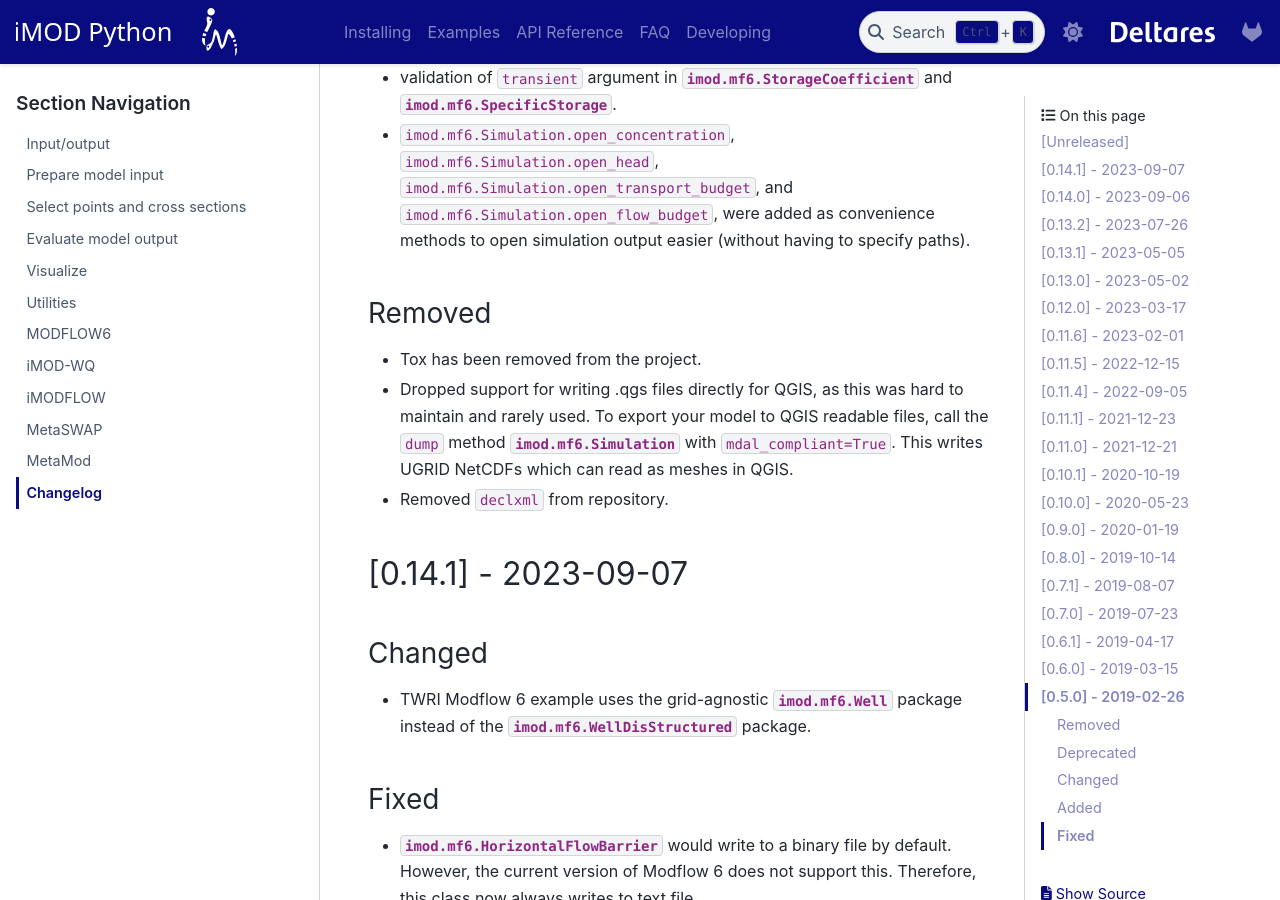
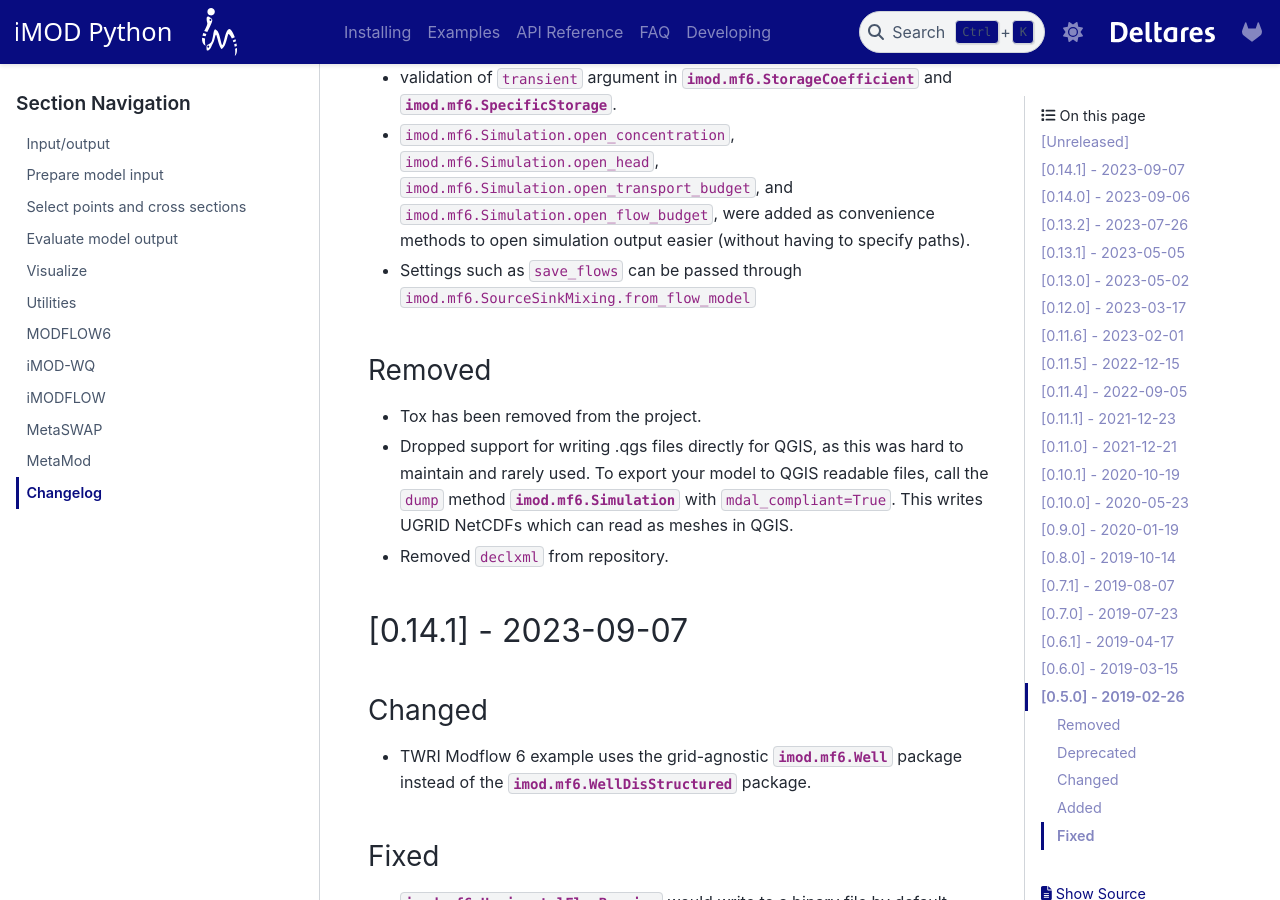
Before and after one commit to Deltares/imod-python, a Sphinx documentation site: the page built from docs/api/changelog.rst, in a window 1280 px wide and 900 px high, scrolled down 1487 px. Built offline with Sphinx 7.4.7 and the PyData theme 0.15.4, drawn with Linux system fonts in a browser that asks for light colours; pages that are not in the unit, such as notebooks, are missing from menus; cross-references to code outside the pages are shown as plain code.

Commit message:
update changelog

```diff
--- a/docs/api/changelog.rst
+++ b/docs/api/changelog.rst
@@ -56,6 +56,8 @@ Added
   :method:`imod.mf6.Simulation.open_transport_budget`, and
   :method:`imod.mf6.Simulation.open_flow_budget`, were added as convenience
   methods to open simulation output easier (without having to specify paths).
+- Settings such as ``save_flows`` can be passed through
+  :method:`imod.mf6.SourceSinkMixing.from_flow_model`
 
 Removed
 ~~~~~~~
```
